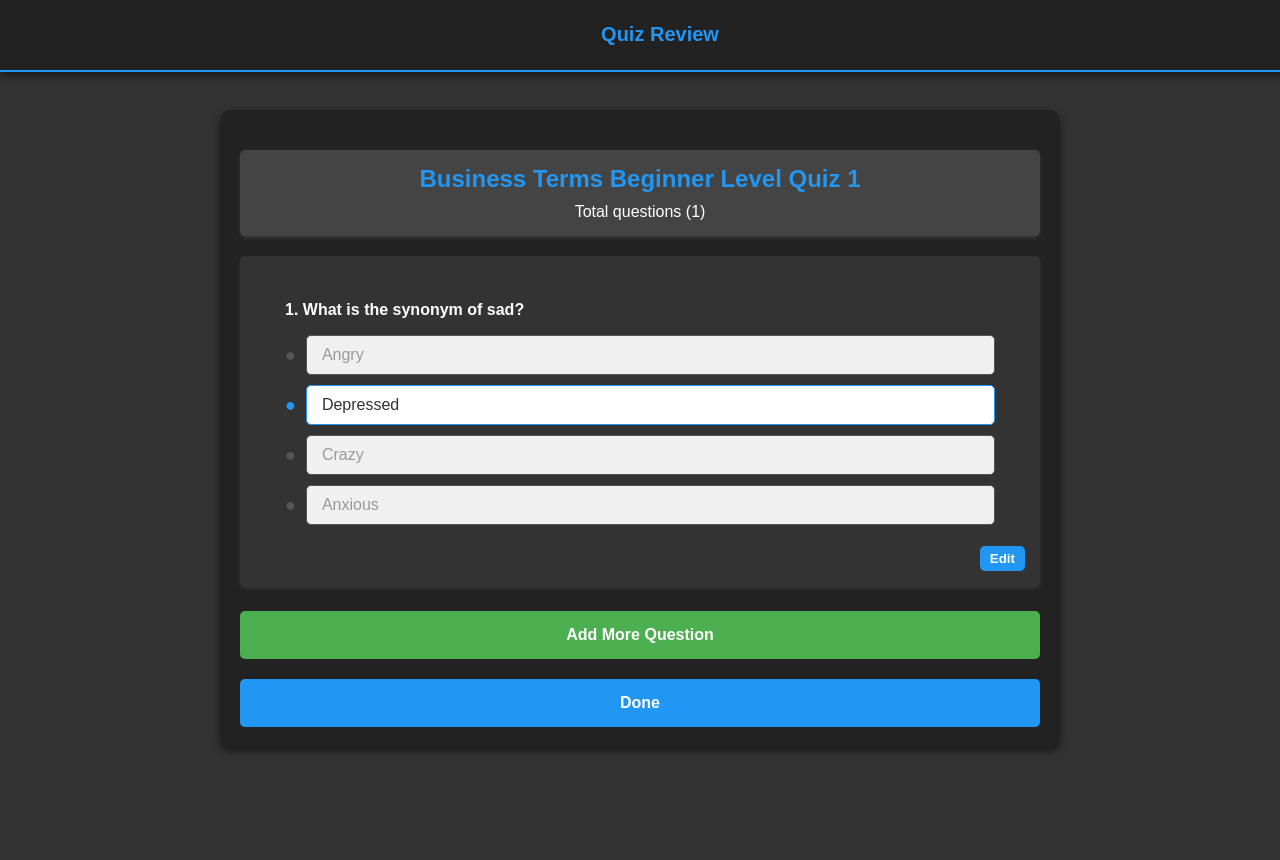
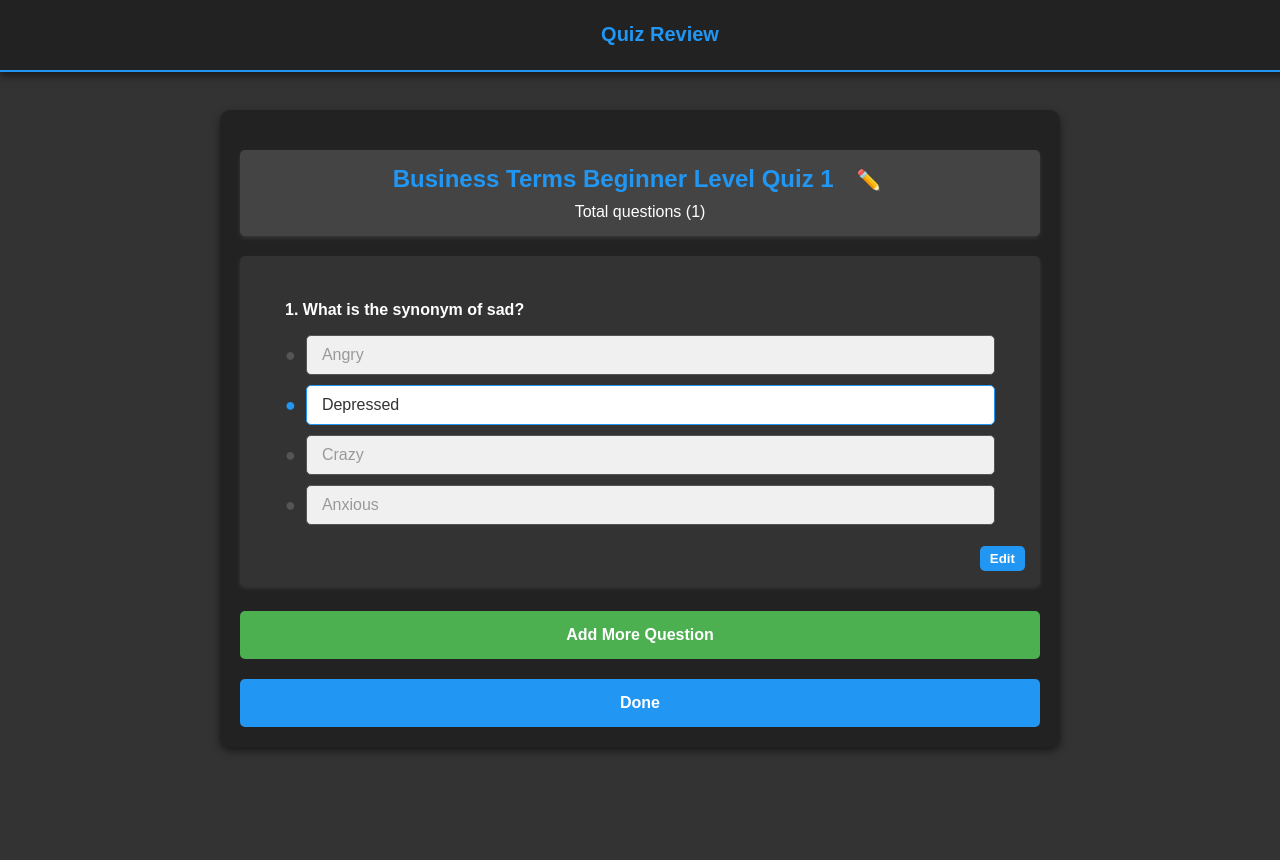
Before and after one commit to LightningIce/Vocab-Quiz, a PHP site: page /adminquizedit.php in a window 1280 px wide. Run offline with PHP 8.4, Linux system fonts and the light colour scheme.

Commit message:
Update adminquizedit.php

```diff
--- a/php/adminquizedit.php
+++ b/php/adminquizedit.php
@@ -319,6 +319,20 @@
             color: #ff5555;
             /* Lighter red on hover */
         }
+
+        /* Edit Title Icon Styles */
+        .edit-title-btn {
+            background: none;
+            border: none;
+            color: #2196F3;
+            font-size: 20px;
+            cursor: pointer;
+            margin-left: 10px;
+        }
+
+        .edit-title-btn:hover {
+            color: #42a5f5;
+        }
     </style>
 </head>
 
@@ -337,9 +351,13 @@
         <div class="container">
             <!-- Quiz Info Section -->
             <div class="quiz-info">
-                <h2>Business Terms Beginner Level Quiz 1</h2>
+                <h2 id="quiz-title">
+                    Business Terms Beginner Level Quiz 1
+                    <button id="edit-title-btn" class="edit-title-btn">✏️</button>
+                </h2>
                 <p>Total questions (1)</p>
             </div>
+
 
             <!-- Single Question -->
             <div class="questions-container" id="questions-container">
@@ -712,6 +730,105 @@
             // Update the question numbers and total questions
             updateQuestionNumbers();
         }
+        // Function to save the quiz title
+        // Function to save the quiz title
+        // Function to save the quiz title
+        // Function to save the quiz title
+        // Function to save the quiz title
+        // Initialize quiz title edit functionality
+        // Initialize quiz title edit functionality
+        function initializeTitleEdit() {
+            const quizTitleElement = document.querySelector('.quiz-info h2'); // Quiz title container
+
+            // Remove any previously added edit button if it exists
+            const existingEditButton = document.querySelector('#edit-title-btn');
+            if (existingEditButton) {
+                existingEditButton.remove();
+            }
+
+            // Create the edit icon
+            const editIcon = document.createElement('button');
+            editIcon.id = 'edit-title-btn';
+            editIcon.classList.add('edit-title-btn');
+            editIcon.textContent = '✏️'; // Icon for edit
+            editIcon.title = 'Edit title';
+            editIcon.style.marginLeft = '10px'; // Align icon next to title
+            editIcon.style.cursor = 'pointer'; // Pointer cursor for interactivity
+            editIcon.style.border = 'none'; // Clean button styling
+            editIcon.style.background = 'transparent'; // Transparent background
+
+            // Append the edit icon next to the title
+            quizTitleElement.appendChild(editIcon);
+
+            // Function to handle entering edit mode
+            function enterEditMode() {
+                const currentTitle = quizTitleElement.querySelector('span')?.textContent || 'Untitled Quiz';
+
+                // Clear existing content
+                quizTitleElement.innerHTML = '';
+
+                // Create an input field for editing the title
+                const titleInput = document.createElement('input');
+                titleInput.type = 'text';
+                titleInput.id = 'title-input';
+                titleInput.value = currentTitle;
+                titleInput.placeholder = 'Enter quiz title...';
+                titleInput.classList.add('title-edit-input');
+                titleInput.style.width = '80%'; // Ensure the input fits within the container
+                titleInput.style.padding = '5px'; // Add padding for better UX
+                titleInput.style.fontSize = '16px'; // Match title size
+                titleInput.style.marginRight = '10px'; // Space for the tick icon
+
+                // Append the input to the title container
+                quizTitleElement.appendChild(titleInput);
+
+                // Automatically focus the input field
+                titleInput.focus();
+
+                // Change the icon to a save (tick) icon
+                editIcon.textContent = '✔️'; // Tick icon for saving
+                editIcon.title = 'Save title';
+
+                // Save the new title on "Enter" key press
+                titleInput.addEventListener('keydown', (event) => {
+                    if (event.key === 'Enter') {
+                        saveTitle();
+                    }
+                });
+
+                // Reassign the icon click to save the title
+                editIcon.onclick = saveTitle;
+            }
+
+            // Function to save the quiz title
+            function saveTitle() {
+                const titleInput = document.getElementById('title-input');
+                if (!titleInput) return;
+
+                const newTitle = titleInput.value.trim() || 'Untitled Quiz';
+
+                // Clear the container and restore the title
+                quizTitleElement.innerHTML = '';
+
+                const titleSpan = document.createElement('span');
+                titleSpan.textContent = newTitle; // Save the new title
+                quizTitleElement.appendChild(titleSpan);
+
+                // Restore the edit icon
+                quizTitleElement.appendChild(editIcon);
+                editIcon.textContent = '✏️'; // Back to edit icon
+                editIcon.title = 'Edit title';
+
+                // Reassign the icon click to enter edit mode
+                editIcon.onclick = enterEditMode;
+            }
+
+            // Assign the initial click to enter edit mode
+            editIcon.onclick = enterEditMode;
+        }
+
+        // Call the initialize function on page load
+        initializeTitleEdit();
     </script>
 </body>
 
```
